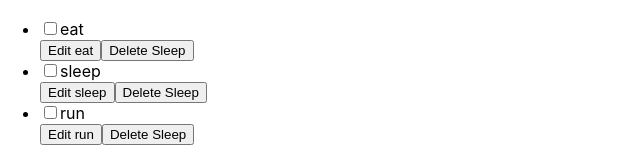
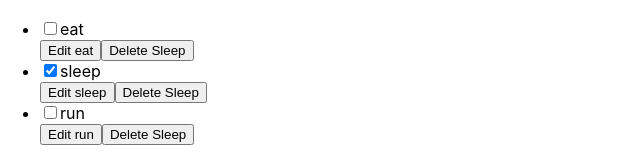
Before and after one commit to bruce256/my-app, a React (Create React App) app: page / in a window 1280 px wide. Shown: the part 225-379 px from the top of the page, without its empty margins (0-640 px from the left). Built offline with nearby package versions, Linux system fonts and the light colour scheme; the HTML template or start-up script is replaced by a standard one.

Commit message:
todo现在是可以点击的

```diff
--- a/src/App.js
+++ b/src/App.js
@@ -15,18 +15,16 @@ class App extends React.Component {
     super(props);
     this.state = {
       todos: [
-        { id: "todo-0", item: "eat" },
-        { id: "todo-1", item: "sleep" },
-        { id: "todo-2", item: "run" },
+        { id: "todo-0", item: "eat", complete: false },
+        { id: "todo-1", item: "sleep", complete: true },
+        { id: "todo-2", item: "run", complete: false },
       ],
     };
   }
 
   addTodo() {
     const item = document.getElementById("new-todo-input").value;
-    // const todoArray = this.state.todos.push({ item: item, id: item });
     const todoArray = [...this.state.todos, { item: item, id: item }];
-    console.log(JSON.stringify(todoArray));
     this.setState({ todos: todoArray });
   }
 
@@ -80,11 +78,4 @@ class App extends React.Component {
     );
   }
 }
-
-/* function addTodo() {
-  alert("add todo");
-  var todo = new Todo();
-  document.getElementById("todoList").appendChild(todo);
-}
- */
 export default App;
--- a/src/Todo.js
+++ b/src/Todo.js
@@ -1,16 +1,33 @@
-function Todo(props) {
+import React from "react";
+class Todo extends React.Component {
+  constructor(props) {
+    super(props);
+    this.state = { complete: this.props.complete };
+  }
+
+  click() {
+    this.setState({ complete: !this.state.complete });
+  }
+
+  render() {
     return (
       <div>
         <li className="todo stack-small">
           <div className="c-cb">
-          <input id={props.id} type="checkbox" />
-          <label className="todo-label" htmlFor={props.id}>
-            {props.item}
+            <input
+              id={this.props.id}
+              type="checkbox"
+              checked={this.state.complete}
+              onClick={this.click.bind(this)}
+            />
+
+            <label className="todo-label" htmlFor={this.props.id}>
+              {this.props.item}
             </label>
           </div>
           <div className="btn-group">
             <button type="button" className="btn">
-            Edit <span className="visually-hidden">{props.item}</span>
+              Edit <span className="visually-hidden">{this.props.item}</span>
             </button>
             <button type="button" className="btn btn__danger">
               Delete <span className="visually-hidden">Sleep</span>
@@ -20,5 +37,6 @@ function Todo(props) {
       </div>
     );
   }
+}
 
 export default Todo;
--- a/src/TodoList.js
+++ b/src/TodoList.js
@@ -17,7 +17,7 @@ class TodoList extends React.Component {
 
   render() {
     const list = this.props.todos.map((todo) => {
-      return <Todo item={todo.item} id={todo.id} />;
+      return <Todo item={todo.item} id={todo.id} complete={todo.complete}/>;
     });
     return (
       <ul
```
Lines whose indentation alone changed are shown as unchanged.
